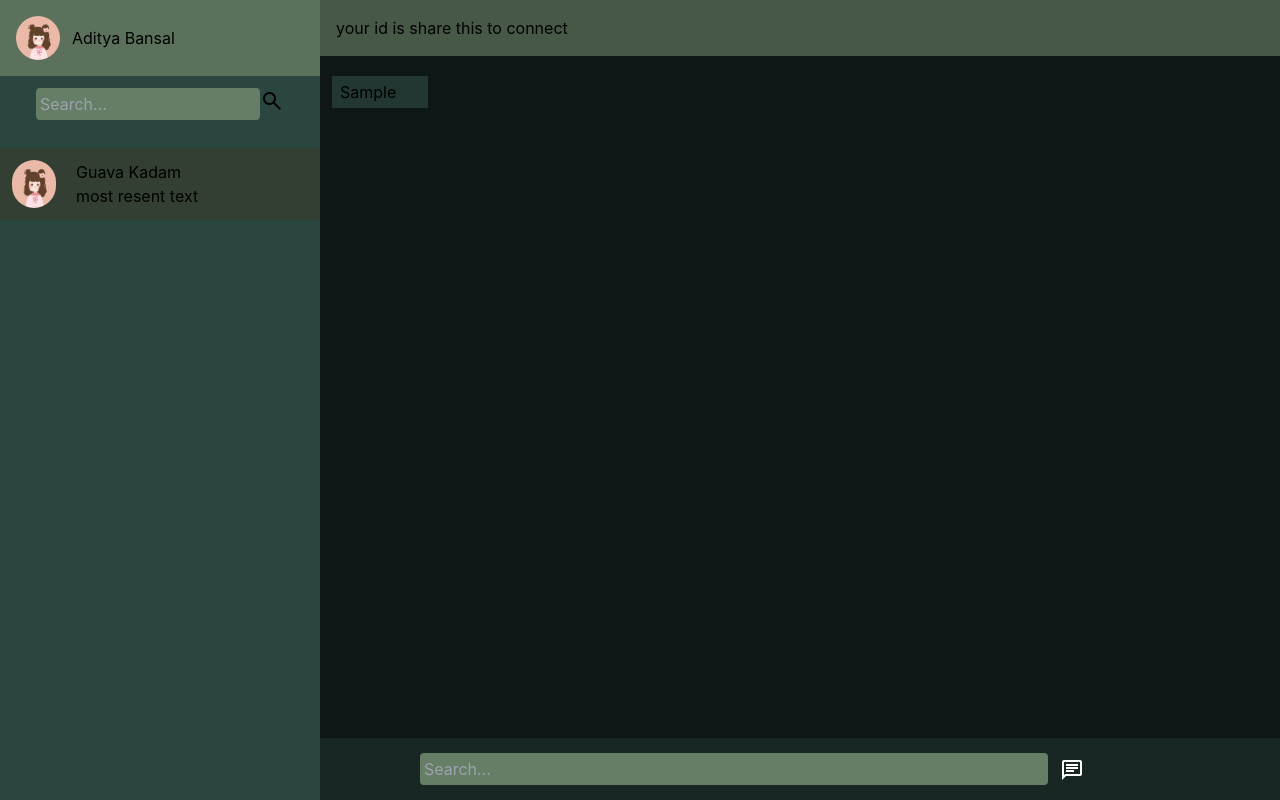
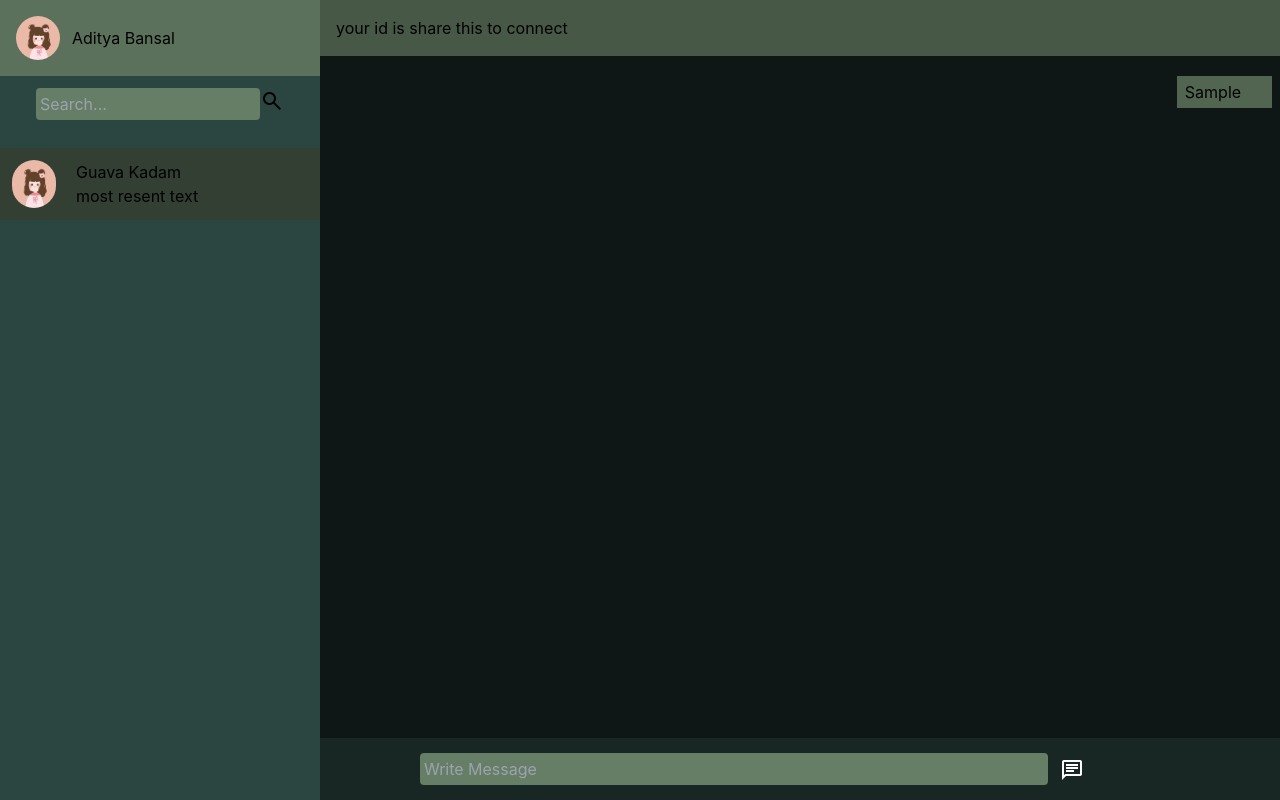
Before and after one commit to AdityaBansal1402/Chat-app_-Learning-socket.io-, a React (Create React App) app: page / in a window 1280 px wide. Both pictures are taken after typing "Sample" into the empty fields and a click on the button "chat". Built offline with nearby package versions, Linux system fonts and the light colour scheme; no server answers.

Commit message:
lets goo

```diff
--- a/src/Organism/Chat.js
+++ b/src/Organism/Chat.js
@@ -5,14 +5,32 @@ const Chat = () => {
   const [text, setText] = useState('');
   const [messages, updateMessages] = useState([]);
   const [idd,setid]=useState("");
+  const messageref =useRef(null);
 
   useEffect(()=>{
+    changescroll();
+  },[messages])
+  const changescroll=()=>{
+    messageref.current?.scrollIntoView({behavior: 'smooth'});
+  }
+  useEffect(()=>{
+    socket.connect()
     socket.on("connect",()=>{
+      // if(!localStorage.getItem('sock')){
+      //   setid(socket.id)
+      //   localStorage.setItem('sock',idd)
+      // }
       setid(socket.id)
     })
   },[])
+  socket.on('givemess',(m,i)=>{
+    ad(m,i);
+  })
+  const ad=(m,i)=>{
+    updateMessages([...messages, { mess: m, domain: i }]);
+  }
   const addMessages = (message) => {
-    updateMessages([...messages, { message }]);
+    updateMessages([...messages, { mess: message, domain: idd }]);
   };
 
   const handleChange = (e) => {
@@ -21,6 +39,7 @@ const Chat = () => {
 
   const handleClick = (e) => {
     e.preventDefault();
+    socket.emit('addmymess',text);
     addMessages(text);
     setText('');
   };
@@ -30,19 +49,20 @@ const Chat = () => {
       <div className='fixed p-4 bg-secondary-300 w-full'>
         your id is {idd} share this to connect
       </div>
-      <div className='mt-16'>
+      <div className='mt-16 mb-20 mr-2'>
         {messages.map((m, index) => (
-          <div key={index} className='mt-3 break-words max-w-[40%] min-w-[10%] w-fit bg-primary-300 ml-3 p-1 pl-2'>
-            {m.message}
+          <div key={index} className={`mt-3 break-words max-w-[40%] min-w-[10%] w-fit ${m.domain===idd?' bg-secondary-200 ml-auto':' bg-primary-300'} ml-3 p-1 pl-2`}>
+            {m.mess}
           </div>
         ))}
+        <div ref={messageref}></div>
       </div>
       <div className='w-full fixed bottom-0 p-3 bg-primary-500 flex justify-center items-center'>
         <form className='flex items-center w-full' onSubmit={handleClick}>
           <input
             className='rounded p-1 bg-secondary-50 w-[50%] ml-[7%]'
             type="text"
-            placeholder="Search..."
+            placeholder="Write Message"
             value={text}
             onChange={handleChange}
           />
```
Also changed, not shown: 1 other file (tests, documents, lock files or other folders).
